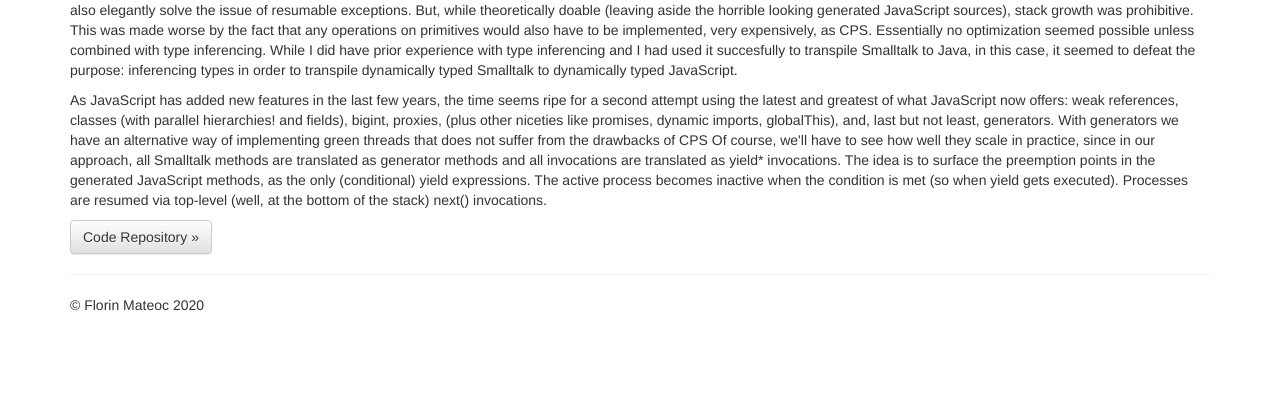
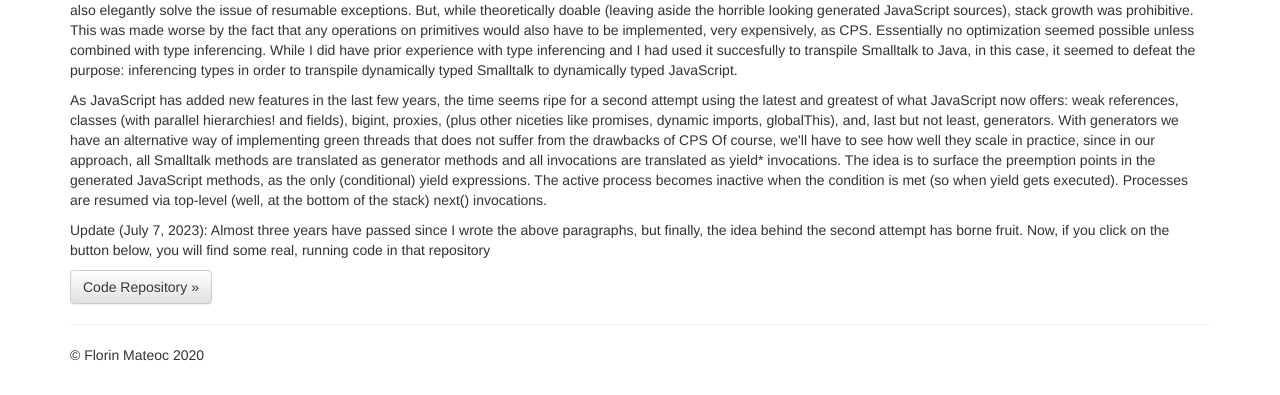
Before and after one commit to fmateoc/fmateoc.github.io, a plain HTML site: page index.html in a window 1280 px wide. Shown: the part 458-853 px from the top of the page. Before the commit the page ends 803 px from the top, so only its background shows below. Drawn offline with nearby package versions, Linux system fonts and the light colour scheme.

Commit message:
Update index.html

```diff
--- a/index.html
+++ b/index.html
@@ -72,6 +72,8 @@
 					The idea is to surface the preemption points in the generated JavaScript methods, as the only (conditional) yield expressions.
 					The active process becomes inactive when the condition is met (so when yield gets executed). Processes are resumed via top-level
 					(well, at the bottom of the stack) next() invocations.</p>
+	 <p>Update (July 7, 2023): Almost three years have passed since I wrote the above paragraphs, but finally, the idea behind the second attempt has borne fruit. Now,
+		 if you click on the button below, you will find some real, running code in that repository</p>
           <p><a class="btn btn-default" href="https://github.com/fmateoc/JsSqueak" role="button">Code Repository &raquo;</a></p>
 
       <hr>
```
